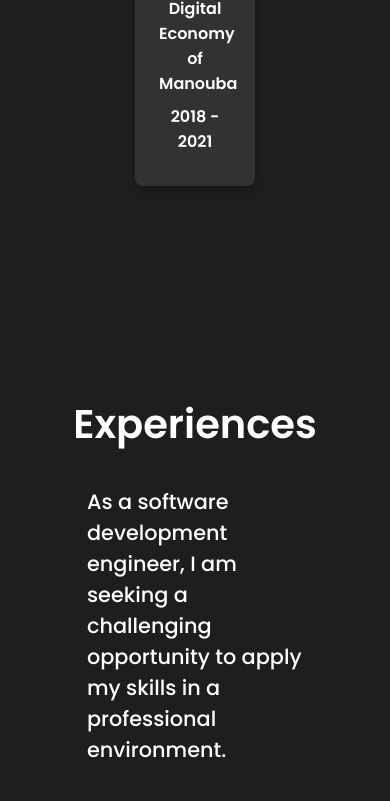
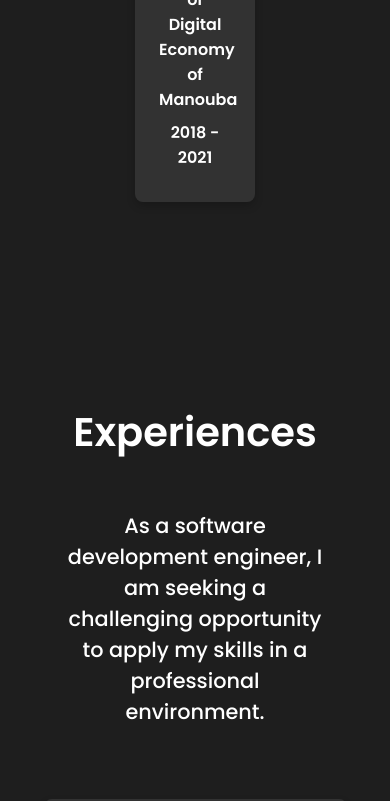
Before and after one commit to souhir-fazzaini/Portfolio, a React (Create React App) app: page / in a window 390 px wide. Shown: the part 2704-3505 px from the top of the page. Built offline with nearby package versions, Linux system fonts and the light colour scheme.

Commit message:
updated screen

```diff
--- a/src/components/Contact/contact.css
+++ b/src/components/Contact/contact.css
@@ -67,3 +67,26 @@ padding: 1rem;
     margin: 0 0.75rem;
 
 }
+@media (max-width: 1320px) {
+    #contactPage{
+        margin-top: 27rem;
+
+    }
+
+}
+@media screen and (max-width: 759px) {
+    #contactPage{
+        min-height: calc(100vh - 4rem);
+        width: 100vw;
+        max-width: 60rem;
+        margin:0 auto;
+        text-align: center;
+        display: flex;
+        flex-direction: column;
+        align-items: center;
+        justify-content: center;
+        margin-top: 40rem;
+
+    }
+
+}
--- a/src/components/Experience/experience.css
+++ b/src/components/Experience/experience.css
@@ -82,31 +82,60 @@
 }
 
 /* Responsive Styles */
+@media screen and (max-width: 1024px) {
+    #experience {
+        width: 90%;
+        padding: 1.5rem;
+        display: flex;
+        flex-direction: column; /* Ensure stacking in smaller screens */
+    }
+
+    .experienceTitle {
+        font-size: 2.8rem;
+        text-align: center; /* Center align title */
+        margin-bottom: 1rem; /* Add space below title */
+    }
+
+    .experienceDesc {
+        font-size: 1.2rem;
+        max-width: 50rem;
+        margin: 0 auto 2rem; /* Center align and add margin */
+        text-align: center; /* Center align description */
+    }
+}
+
 @media screen and (max-width: 720px) {
-    .experienceDesc {
-        padding: 0 1rem;
+    #experience {
+        flex-direction: column;
     }
+
     .experienceTitle {
         font-size: 2.5rem;
+        margin-bottom: 1rem;
+        text-align: center;
     }
-    .experienceRow {
-        flex-direction: column; /* Stack leaves vertically on smaller screens */
-        gap: 1rem;
-    }
-    .experienceLeaf {
-        width: 100%;
-        max-width: 100%;
-    }
-    .leafContent h2 {
-        font-size: 1.5rem;
+
+    .experienceDesc {
+        font-size: 1.1rem;
+        padding: 0 1rem;
+        margin-bottom: 1.5rem;
+        text-align: center;
     }
 }
 
 @media screen and (max-width: 480px) {
-    .leafContent h2 {
-        font-size: 1.4rem;
+    #experience {
+        flex-direction: column;
     }
-    .leafContent p {
-        font-size: 0.5rem;
+
+    .experienceTitle {
+        font-size: 2rem;
+        margin-bottom: 1rem;
+        text-align: center;
+    }
+
+    .experienceDesc {
+        font-size: 1rem;
+        text-align: center;
     }
 }
--- a/src/components/Works/works.css
+++ b/src/components/Works/works.css
@@ -169,3 +169,49 @@
 .github-button:hover {
     background-color: rgba(255, 255, 255, 0.1);
 }
+@media (max-width: 1320px) {
+    /* Adjust the container and project sections */
+    .projects-container {
+        gap: 60px; /* Reduces gap between projects */
+    }
+
+    .project-section {
+        flex: 0 1 350px; /* Reduces max width of each project */
+        max-width: 350px; /* Ensures each project takes up less space */
+    }
+
+    .workTitle {
+        font-size: 2.5rem; /* Reduces font size for title */
+        margin-bottom: 1rem;
+    }
+
+    .project-description {
+        font-size: 16px; /* Reduces font size for descriptions */
+        padding: 8px;
+    }
+
+    .slide-container {
+        height: 350px; /* Reduces image height */
+    }
+
+    .icon-button {
+        margin-left: 50px; /* Decreases margin for tighter alignment */
+    }
+
+    .arrow-button {
+        font-size: 30px; /* Adjusts arrow size */
+    }
+}
+@media screen and (max-width: 1000px) {
+    #works{
+        max-width: 100vw;
+        max-height: 70vh;
+        display: flex;
+        flex-direction: column;
+        justify-content: center;
+        align-items: center;
+        padding: 0;
+        margin-top: 20rem;
+    }
+
+}
```
